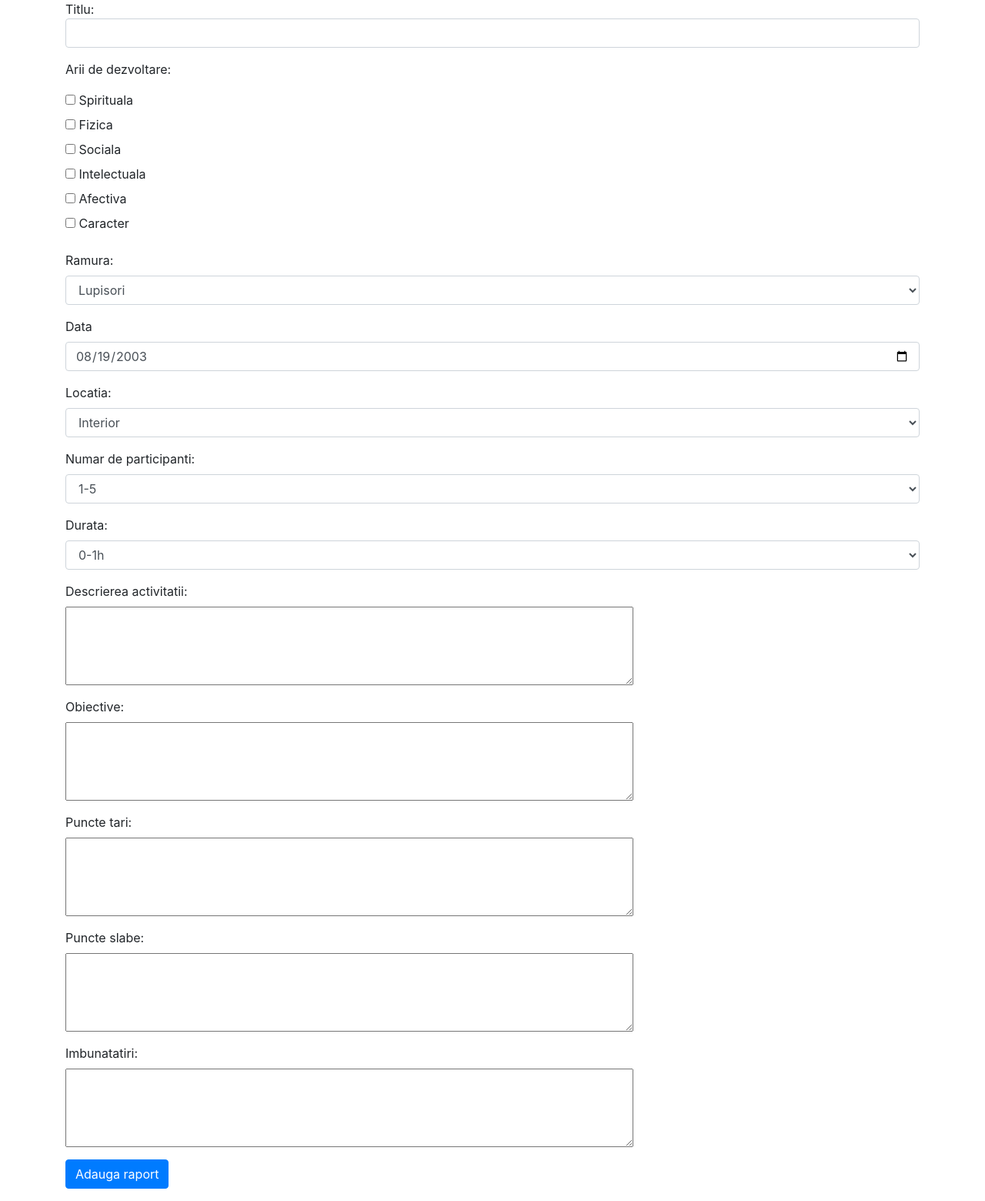
After one commit to mirtleonard/Digitalization, a Django app: page /addReport in a window 1280 px wide. The commit adds this page. Shown: the whole page at 77% size. Run offline with Django 3.2, Linux system fonts and the light colour scheme; some libraries are stand-ins or nearby versions.

Commit message:
now user can add reports

```diff
--- a/digitalization/settings.py
+++ b/digitalization/settings.py
@@ -56,7 +56,7 @@ ROOT_URLCONF = 'digitalization.urls'
 TEMPLATES = [
     {
         'BACKEND': 'django.template.backends.django.DjangoTemplates',
-        'DIRS': ['user/templates'],
+        'DIRS': ['user/templates', 'report/templates'],
         'APP_DIRS': True,
         'OPTIONS': {
             'context_processors': [
--- a/report/models.py
+++ b/report/models.py
@@ -8,7 +8,7 @@ class Report(models.Model):
     areas = models.CharField(max_length=40);
     location = models.CharField(max_length=40);
     title = models.CharField(max_length=40);
-    duration = models.IntegerField();
+    duration = models.CharField(max_length=40);
     date = models.DateField();
     participants = models.CharField(max_length=40);
     description = models.CharField(max_length=40);
--- /dev/null
+++ b/report/templates/report.html
@@ -0,0 +1,104 @@
+<html>
+<head>
+  <title>Raport</title>
+  <link rel="stylesheet" href="https://maxcdn.bootstrapcdn.com/bootstrap/4.5.2/css/bootstrap.min.css">
+  <script src="https://ajax.googleapis.com/ajax/libs/jquery/3.5.1/jquery.min.js"></script>
+  <script src="https://cdnjs.cloudflare.com/ajax/libs/popper.js/1.16.0/umd/popper.min.js"></script>
+  <script src="https://maxcdn.bootstrapcdn.com/bootstrap/4.5.2/js/bootstrap.min.js"></script>
+</head>
+<body>
+  <div class="container">
+
+    <form action="{% url 'submitReport' %}" method="post">
+      {% csrf_token %}
+      <div class="form-group">
+        <label">Titlu:</label>
+        <input  required="required" class="form-control" name="title">
+      </div>
+
+      <div class = "form-group">
+        <p> Arii de dezvoltare: </p>
+        <input type="checkbox" id="spiritual" name="areas" value="spiritual">
+        <label for="spiritual"> Spirituala </label><br>
+        <input type="checkbox" id="physical" name="areas" value="physical">
+        <label for="physical">Fizica</label><br>
+        <input type="checkbox" id="social" name="areas" value="social">
+        <label for="social"> Sociala </label><br>
+        <input type="checkbox" id="intellectual" name="areas" value="intellectual">
+        <label for="intellectual"> Intelectuala </label><br>
+        <input type="checkbox" id="affective" name="areas" value="affective">
+        <label for="affective"> Afectiva </label><br>
+        <input type="checkbox" id="character" name="areas" value="character">
+        <label for="character"> Caracter </label><br>
+      </div>
+
+      <div class="form-group">
+        <label>Ramura:</label>
+        <select class="form-control" name="branch">
+          <option value="Exploratori">Lupisori</option>
+          <option value="Temerari">Temerari</option>
+          <option value="Lupisori">Exploratori</option>
+        </select>
+      </div>
+
+      <div class="form-group">
+        <label>Data</label>
+        <input class="form-control" required="required" type="date" value="2003-08-19" name ='date'>
+      </div>
+
+      <div class="form-group">
+        <label>Locatia:</label>
+        <select class="form-control" name="location">
+          <option value="indoor">Interior</option>
+          <option value="outdoor">Exterior</option>
+        </select>
+      </div>
+
+      <div class="form-group">
+        <label>Numar de participanti:</label>
+        <select class="form-control" name="participants">
+          <option value="1-5">1-5</option>
+          <option value="5-15">5-15</option>
+          <option value="15-30">15-30</option>
+        </select>
+      </div>
+
+      <div class="form-group">
+        <label>Durata:</label>
+        <select class="form-control" name="duration">
+          <option value="0-1h">0-1h</option>
+          <option value="2-3h">2-3h</option>
+          <option value="3h+">3h+</option>
+        </select>
+      </div>
+
+      <div class="form-group">
+        <label>Descrierea activitatii:</label><br>
+        <textarea rows="4" cols="70" id="description" name = "description"></textarea>
+      </div>
+
+      <div class="form-group">
+        <label>Obiective:</label><br>
+        <textarea rows="4" cols="70" id="goals" name = "goals"></textarea>
+      </div>
+
+      <div class="form-group">
+        <label>Puncte tari:</label><br>
+        <textarea rows="4" cols="70" id="strengths" name = "strengths"></textarea>
+      </div>
+
+      <div class="form-group">
+        <label>Puncte slabe:</label><br>
+        <textarea rows="4" cols="70" id="weaknesses" name = "weaknesses"></textarea>
+      </div>
+
+      <div class="form-group">
+        <label>Imbunatatiri:</label><br>
+        <textarea rows="4" cols="70" id="improvements" name = "improvements"></textarea>
+      </div>
+
+      <button type="submit" class="btn btn-primary">Adauga raport</button>
+    </form>
+  </div>
+</body>
+</html>
--- a/report/urls.py
+++ b/report/urls.py
@@ -2,4 +2,6 @@ from django.urls import path
 from . import views
 
 urlpatterns = [
+    path('addReport', views.addReport, name = 'addReport'),
+    path('submitReport', views.submitReport, name = 'submitReport'),
 ]
--- a/report/views.py
+++ b/report/views.py
@@ -1,3 +1,28 @@
+from django.http import HttpResponse, HttpResponseRedirect
 from django.shortcuts import render
+from report.models import Report
+from django.urls import reverse
 
 # Create your views here.
+
+def submitReport(request):
+    report = Report(
+        username = request.user.get_username(),
+        location = request.POST.get('location'),
+        branch = request.POST.get('branch'),
+        areas = request.POST.get('areas'),
+        title = request.POST.get('title'),
+        duration = request.POST.get('duration'),
+        date = request.POST.get('date'),
+        participants = request.POST.get('participants'),
+        description = request.POST.get('description'),
+        goals = request.POST.get('goals'),
+        strengths = request.POST.get('strengths'),
+        weaknesses = request.POST.get('weaknesses'),
+        improvements = request.POST.get('improvements'),
+    )
+    report.save()
+    return HttpResponseRedirect(reverse('profile'))
+
+def addReport(request):
+    return render(request, 'report.html')
--- a/user/templates/profile.html
+++ b/user/templates/profile.html
@@ -9,6 +9,9 @@
 <body>
 
 <div class="container">
+  <form class="m-5"action="{%url 'addReport'%}" method="get">
+    <button type="submit" class="btn btn-primary"> Adauga Raport Activitate </button>
+  </form>
   <h2>Profil</h2>
   <div class="card">
     <div class="card-header">Lider</div>
```
Also changed, not shown: readme.md, report/migrations/0002_alter_report_duration.py (added).
